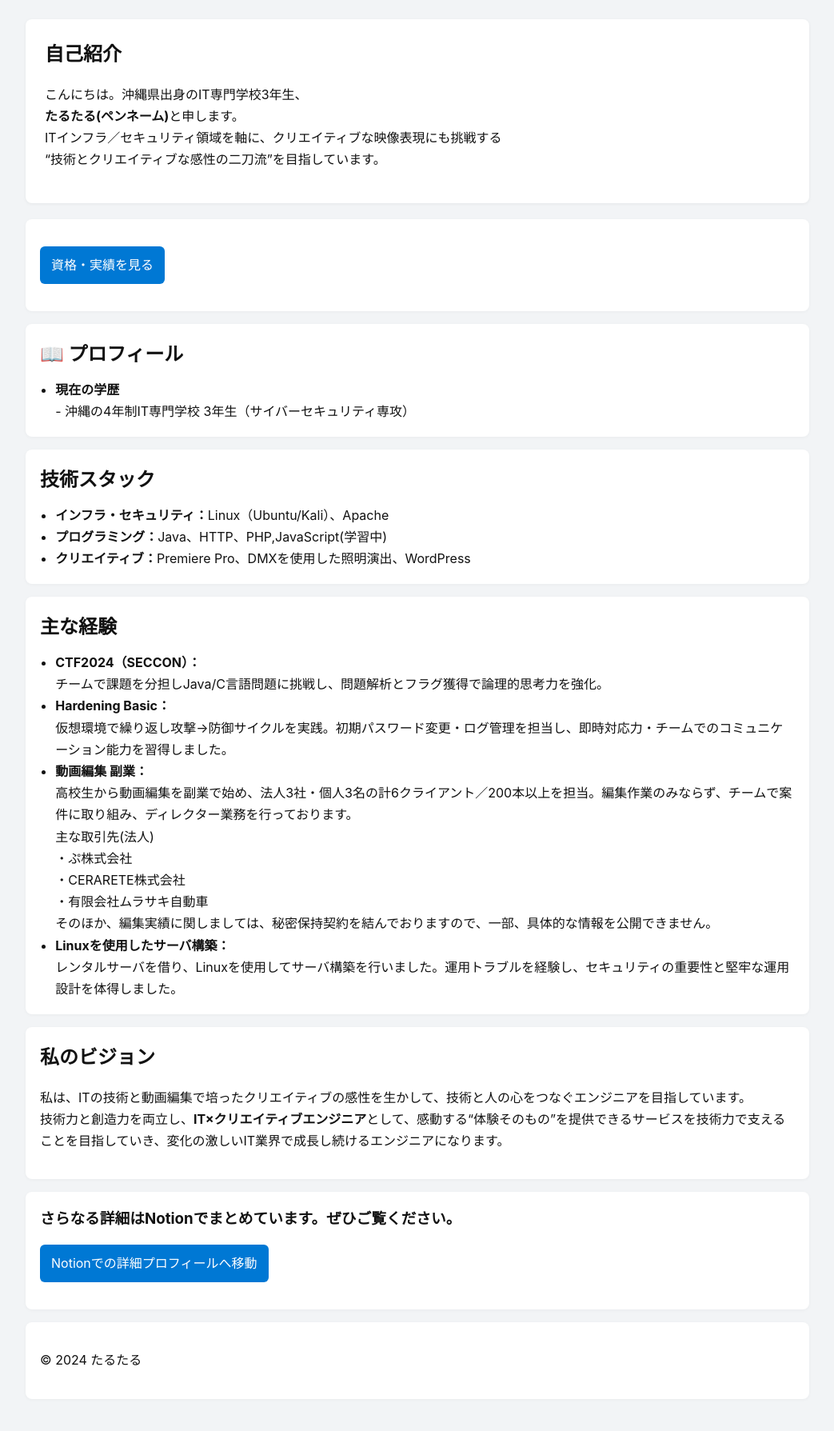
After one commit to S-Onno/Self-introduction-portfolio, a PHP site: page /index.html in a window 1280 px wide. The commit adds this page. Shown: the whole page at 80% size, without its empty margins (118-1161 px from the left). Run offline with PHP 8.4, Linux system fonts and the light colour scheme.

Commit message:
change-大幅な仕様変更

```diff
--- a/history.php
+++ b/history.php
@@ -5,7 +5,9 @@
 
     <li>2022年4月 - 沖縄県内のIT専門学校入学</li>
     <li>SECCON主催 CTF2024 参加（2024年）</li>
-    <li>Micro Hardening Basic 参加　(2024年)</li>
+    <li>Micro Hardening Basic 参加 (2024年)</li>
+    <li>動画編集の副業開始（2021年〜現在）</li>
+    <li>Linuxを使用したサーバ構築（2024年）</li>
 
 </ul>
 <?php include("includes/footer.php"); ?>
--- /dev/null
+++ b/index.html
@@ -0,0 +1,87 @@
+<!doctype html>
+<html lang="ja">
+<head>
+    <meta charset="utf-8" />
+    <meta name="viewport" content="width=device-width, initial-scale=1" />
+    <title>自己紹介｜たるたる</title>
+    <style>
+        /* 最小限のスタイル（必要に応じて外部CSSに差し替えてください） */
+        body { font-family: -apple-system, BlinkMacSystemFont, "Hiragino Kaku Gothic ProN", "Yu Gothic", "Meiryo", sans-serif; line-height:1.7; margin:0; padding:24px; background:#f2f4f6; color:#111; }
+        .container { max-width:980px; margin:0 auto; }
+        .hero { background:#fff; padding:24px; border-radius:8px; box-shadow:0 1px 4px rgba(0,0,0,0.06); margin-bottom:20px; }
+        .card { background:#fff; padding:18px; border-radius:8px; margin-bottom:16px; box-shadow:0 1px 4px rgba(0,0,0,0.04); }
+        h2, h3 { margin:0 0 10px 0; }
+        .button { display:inline-block; padding:10px 14px; background:#0078d4; color:#fff; text-decoration:none; border-radius:6px; }
+        a { color:#0078d4; }
+        ul { margin:0; padding-left:1.2em; }
+    </style>
+</head>
+<body>
+    <div class="container">
+        <section class="hero">
+            <div>
+                <h2>自己紹介</h2>
+                <p>
+                    こんにちは。沖縄県出身のIT専門学校3年生、<br><strong>たるたる(ペンネーム)</strong>と申します。<br>
+                    ITインフラ／セキュリティ領域を軸に、クリエイティブな映像表現にも挑戦する<br>
+                    “技術とクリエイティブな感性の二刀流”を目指しています。
+                </p>
+            </div>
+        </section>
+
+        <!-- { changed code }: achievements.php へ遷移するボタンを追加 -->
+        <div class="card">
+            <p>
+                <a href="achievements.php" class="button">資格・実績を見る</a>
+            </p>
+        </div>
+
+        <div class="card">
+            <h2>📖 プロフィール</h2>
+            <ul>
+                <li><strong>現在の学歴</strong><br>
+                    - 沖縄の4年制IT専門学校 3年生（サイバーセキュリティ専攻）<br>
+                </li>
+            </ul>
+        </div>
+
+        <div class="card">
+            <h2>技術スタック</h2>
+            <ul>
+                <li><strong>インフラ・セキュリティ：</strong>Linux（Ubuntu/Kali）、Apache</li>
+                <li><strong>プログラミング：</strong>Java、HTTP、PHP,JavaScript(学習中)</li>
+                <li><strong>クリエイティブ：</strong>Premiere Pro、DMXを使用した照明演出、WordPress</li>
+            </ul>
+        </div>
+
+        <div class="card">
+            <h2>主な経験</h2>
+            <ul>
+                <li><strong>CTF2024（SECCON）：</strong><br>チームで課題を分担しJava/C言語問題に挑戦し、問題解析とフラグ獲得で論理的思考力を強化。</li>
+                <li><strong>Hardening Basic：</strong><br>仮想環境で繰り返し攻撃→防御サイクルを実践。初期パスワード変更・ログ管理を担当し、即時対応力・チームでのコミュニケーション能力を習得しました。</li>
+                <li><strong>動画編集 副業：</strong><br>高校生から動画編集を副業で始め、法人3社・個人3名の計6クライアント／200本以上を担当。編集作業のみならず、チームで案件に取り組み、ディレクター業務を行っております。<br>主な取引先(法人)<br>・ぷ株式会社<br>・CERARETE株式会社<br>・有限会社ムラサキ自動車<br>そのほか、編集実績に関しましては、秘密保持契約を結んでおりますので、一部、具体的な情報を公開できません。</li>
+                <li><strong>Linuxを使用したサーバ構築：</strong><br>レンタルサーバを借り、Linuxを使用してサーバ構築を行いました。運用トラブルを経験し、セキュリティの重要性と堅牢な運用設計を体得しました。</li>
+            </ul>
+        </div>
+
+        <div class="card">
+            <h2>私のビジョン</h2>
+            <p>
+                私は、ITの技術と動画編集で培ったクリエイティブの感性を生かして、技術と人の心をつなぐエンジニアを目指しています。 <br>
+                技術力と創造力を両立し、<strong>IT×クリエイティブエンジニア</strong>として、感動する“体験そのもの”を提供できるサービスを技術力で支えることを目指していき、変化の激しいIT業界で成長し続けるエンジニアになります。
+            </p>
+        </div>
+
+        <div class="card">
+            <h3>さらなる詳細はNotionでまとめています。ぜひご覧ください。</h3>
+            <p>
+                <a href="https://metal-town-bab.notion.site/1f91d5ce3a94803ab6d0cc3ccb2a913e?source=copy_link" target="_blank" rel="noopener noreferrer" class="button">Notionでの詳細プロフィールへ移動</a>
+            </p>
+        </div>
+
+        <footer class="card">
+            <p>© 2024 たるたる</p>
+        </footer>
+    </div>
+</body>
+</html>
```
Also changed, not shown: assets/css/style.css (added, +70 -0 lines), index.php (+21 -14 lines).
